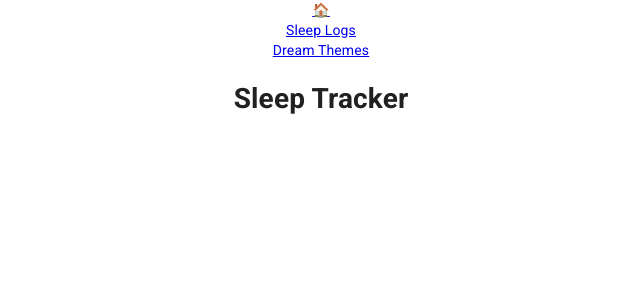
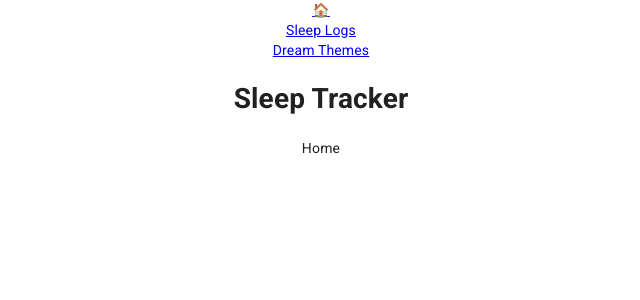
Before and after one commit to Andrew-Kil/sleep-tracker, a React (Create React App) app in the folder client/: page / in a window 1280 px wide. Shown: the top 300 px of the page, without its empty margins (319-959 px from the left). Built offline with nearby package versions, Linux system fonts and the light colour scheme.

Commit message:
add Home component

```diff
--- a/client/src/App.js
+++ b/client/src/App.js
@@ -3,6 +3,7 @@ import React from "react";
 import { Switch, Route } from "react-router-dom";
 
 import NavBar from "./components/NavBar";
+import Home from "./components/Home";
 import SleepLogs from "./components/SleepLogs/SleepLogs";
 import DisplayDreamThemes from "./components/DisplayDreamThemes";
 
@@ -15,6 +16,7 @@ const App = () => (
     <h1>Sleep Tracker</h1>
 
     <Switch>
+      <Route exact path="/" component={Home}></Route>
       <Route exact path="/sleep-logs" component={SleepLogs}></Route>
       <Route exact path="/dream-themes" component={DisplayDreamThemes}></Route>
     </Switch>
--- /dev/null
+++ b/client/src/components/Home.js
@@ -0,0 +1,5 @@
+import React from "react";
+
+const Home = () => <div>Home</div>;
+
+export default Home;
```
